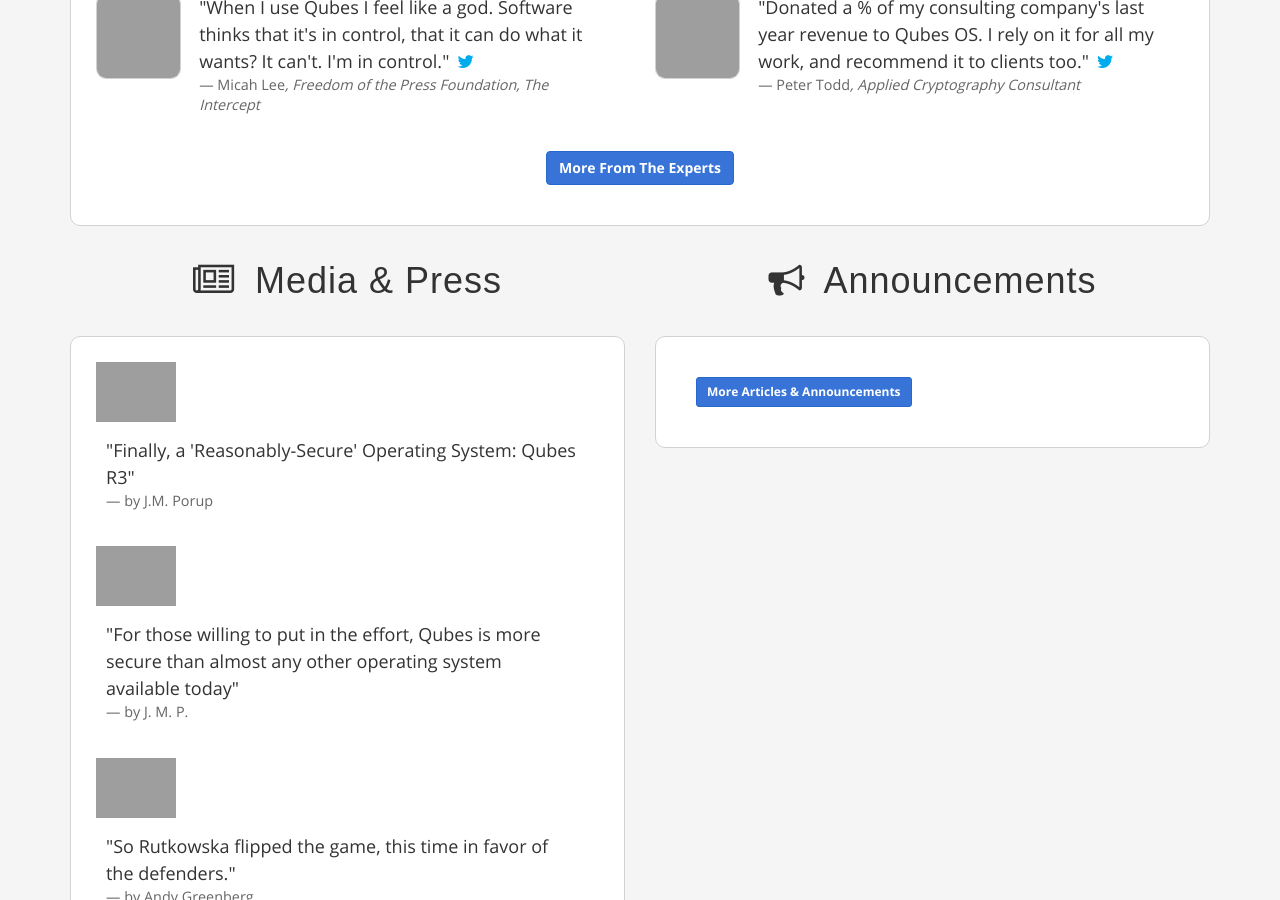
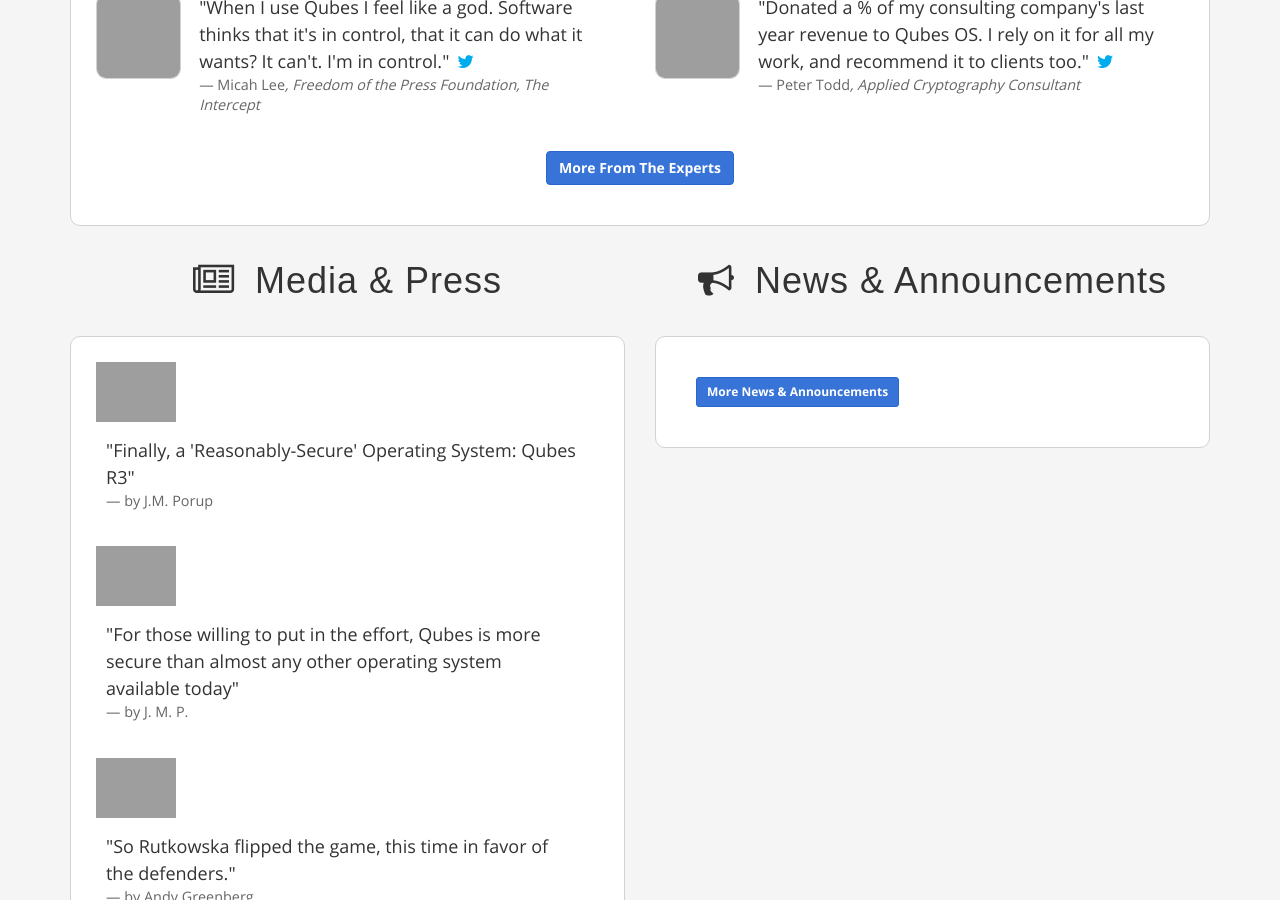
Before and after one commit to QubesOS/qubesos.github.io, a Jekyll site: the page built from pages/home.html, in a window 1280 px wide and 900 px high, scrolled down 973 px, cut to the strip 0-900 px from the top of the window. Built offline with Jekyll 4.4.1, drawn with Linux system fonts in a browser that asks for light colours; some web fonts are replaced; grey boxes are pictures that could not be loaded.

Commit message:
Minor wording and icon update

```diff
--- a/pages/home.html
+++ b/pages/home.html
@@ -49,7 +49,7 @@ redirect_from:
   <!-- Experts -->
   <div class="row">
     <div class="col-lg-12 col-md-12">
-      <h2 class="text-center"><i class="fa fa-thumbs-o-up"></i> What the experts are saying</h2>
+      <h2 class="text-center"><i class="fa fa-quote-left"></i> What the experts are saying</h2>
     </div>
   </div>
 
@@ -153,23 +153,23 @@ redirect_from:
     </div>
   </div>
   <div class="col-lg-6 col-md-6 more-bottom">
-    <h2 class="text-center"><i class="fa fa-bullhorn"></i> Announcements</h2>
+    <h2 class="text-center"><i class="fa fa-bullhorn"></i> News &amp; Announcements</h2>
     <div class="white-box">
       <ul class="list-unstyled remove-bottom">
         {% for post in site.posts limit:5 %}
         <li class="list-links">
           <a class="black-link" href="{{ post.url }}">
             {{ post.title }}
-            <span class="detail">
+            <span class="detail"> Posted in
               {% for category in post.categories %}{% if site.allowed_categories contains category %}
-              <strong>{{ category | capitalize }}</strong>
+              <strong>{{ category }}</strong>
               {% endif %}{% endfor %} on {{ post.date | date: "%b %-d, %Y" }}
             </span>
           </a>
         </li>
         {% endfor %}
         <li class="list-links-normal">
-          <a href="/news/" class="btn btn-sm btn-primary">More Articles &amp; Announcements</a>
+          <a href="/news/" class="btn btn-sm btn-primary">More News &amp; Announcements</a>
         </li>
       </ul>
     </div>
```
